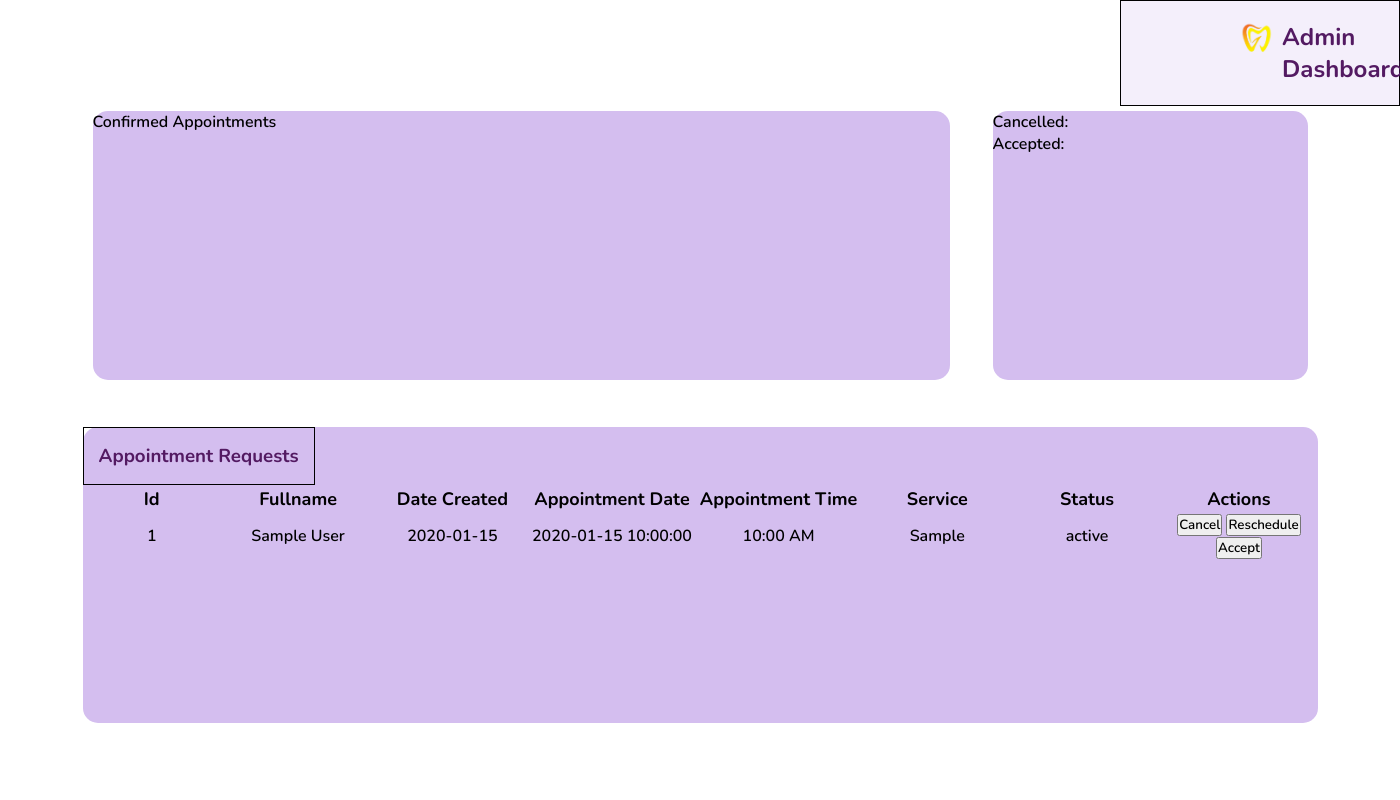
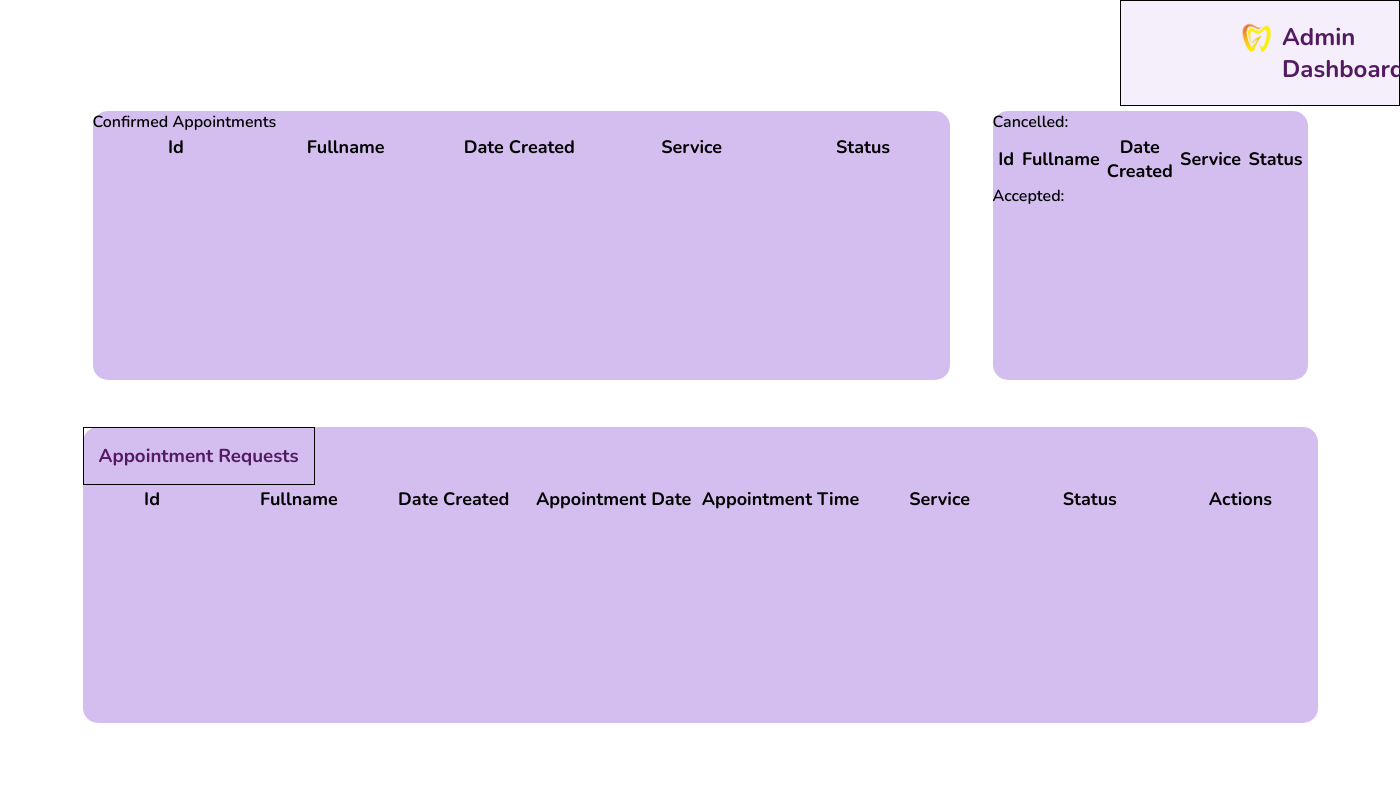
Before and after one commit to WinWin-Kobayashi/officialB-dentalClinicWeb, a PHP site: page /login-logout/admin-dashboard.php in a window 1400 px wide; the page is wider, and only the part inside the window is pictured. Run offline with PHP 8.4, Linux system fonts and the light colour scheme; tables that the repository leaves empty or names only in its code hold one stand-in row (values such as "Sample post"); lists and menus that the app fills with data are empty.

Commit message:
Display 'Confirmed', 'Cancelled', and 'Pending' in their respective boxes for better organization

```diff
--- a/admin-dashboard.php
+++ b/admin-dashboard.php
@@ -21,10 +21,107 @@
 
     <section id="home">
         <div class="row">
-            <div class="confirmed-appointments-container">Confirmed Appointments</div>
+            <div class="confirmed-appointments-container">Confirmed Appointments
+            <div class="appointment-req-table">
+                    <?php
+
+                    // Check for connection
+                    if ($conn) {
+
+                        $query = "SELECT * FROM appointments WHERE status = 'Accepted'";
+                        $result = mysqli_query($conn, $query);
+                        if ($result) {
+                            echo '<table class="table">
+                                <thead class="thead">
+                                    <tr>
+                                        <th>Id</th>
+                                        <th scope="col">Fullname</th>
+                                        <th scope="col">Date Created</th>
+                                        <!-- <th scope="col">Appointment Date</th> -->
+                                        <!-- <th scope="col">Appointment Time</th> -->
+                                        <th scope="col">Service</th>
+                                        <th scope="col">Status</th>
+                                    </tr>
+                                </thead>
+
+                                <tbody>';
+
+                                while ($row = mysqli_fetch_assoc($result)) {
+                                    echo '<tr>
+                                        <td>' . $row['id'] . '</td>
+                                        <td>' . $row['first_name'] . ' ' . $row['last_name'] . '</td>
+                                        <td>' . date('Y-m-d', strtotime($row['date_created'])) . '</td>
+                                        <!-- <td>' . $row['date'] . '</td> -->
+                                        <!-- <td>' . date('h:i A', strtotime($row['time'])) . '</td> -->
+                                        <td>' . $row['service'] . '</td>
+                                        <td>' . $row['status'] . '</td>
+                                    </tr>';
+                                }
+
+                                echo '</tbody></table>';
+                                } else {
+                                    echo 'Error: ' . mysqli_error($conn);
+                                }
+                        } else {
+                            echo 'Database connection failed: ' . mysqli_connect_error();
+                            }
+                            // close connetions
+                            //mysqli_close($conn);
+                        ?>
+                    </div>
+            </div>
             <div class="numbers-container">
-                <div class="cancellations">Cancelled: </div>
-                <div class="accepted">Accepted: </div>
+                <div class="cancellations">Cancelled:
+                <div class="appointment-req-table">
+                    <?php
+
+                    // Check for connection
+                    if ($conn) {
+
+                        $query = "SELECT * FROM appointments WHERE status = 'Canceled'";
+                        $result = mysqli_query($conn, $query);
+                        if ($result) {
+                            echo '<table class="table">
+                                <thead class="thead">
+                                    <tr>
+                                        <th>Id</th>
+                                        <th scope="col">Fullname</th>
+                                        <th scope="col">Date Created</th>
+                                        <!-- <th scope="col">Appointment Date</th> -->
+                                        <!-- <th scope="col">Appointment Time</th> -->
+                                        <th scope="col">Service</th>
+                                        <th scope="col">Status</th>
+                                    </tr>
+                                </thead>
+
+                                <tbody>';
+
+                                while ($row = mysqli_fetch_assoc($result)) {
+                                    echo '<tr>
+                                        <td>' . $row['id'] . '</td>
+                                        <td>' . $row['first_name'] . ' ' . $row['last_name'] . '</td>
+                                        <td>' . date('Y-m-d', strtotime($row['date_created'])) . '</td>
+                                        <!-- <td>' . $row['date'] . '</td> -->
+                                        <!-- <td>' . date('h:i A', strtotime($row['time'])) . '</td> -->
+                                        <td>' . $row['service'] . '</td>
+                                        <td>' . $row['status'] . '</td>
+                                    </tr>';
+                                }
+
+                                echo '</tbody></table>';
+                                } else {
+                                    echo 'Error: ' . mysqli_error($conn);
+                                }
+                        } else {
+                            echo 'Database connection failed: ' . mysqli_connect_error();
+                            }
+                            // close connetions
+                            //mysqli_close($conn);
+                        ?>
+                    </div>
+                </div>
+                <div class="accepted">Accepted:
+                </div>
             </div>
         </div>
 
@@ -36,7 +133,7 @@
             // Check for connection
             if ($conn) {
 
-                $query = "SELECT * FROM appointments";
+                $query = "SELECT * FROM appointments WHERE status = 'Pending'";
                 $result = mysqli_query($conn, $query);
                 if ($result) {
                     echo '<table class="table">
@@ -83,7 +180,7 @@
                     echo 'Database connection failed: ' . mysqli_connect_error();
                     }
                     // close connetions
-                    mysqli_close($conn);
+                    //mysqli_close($conn);
                 ?>
 
             </div>
```
